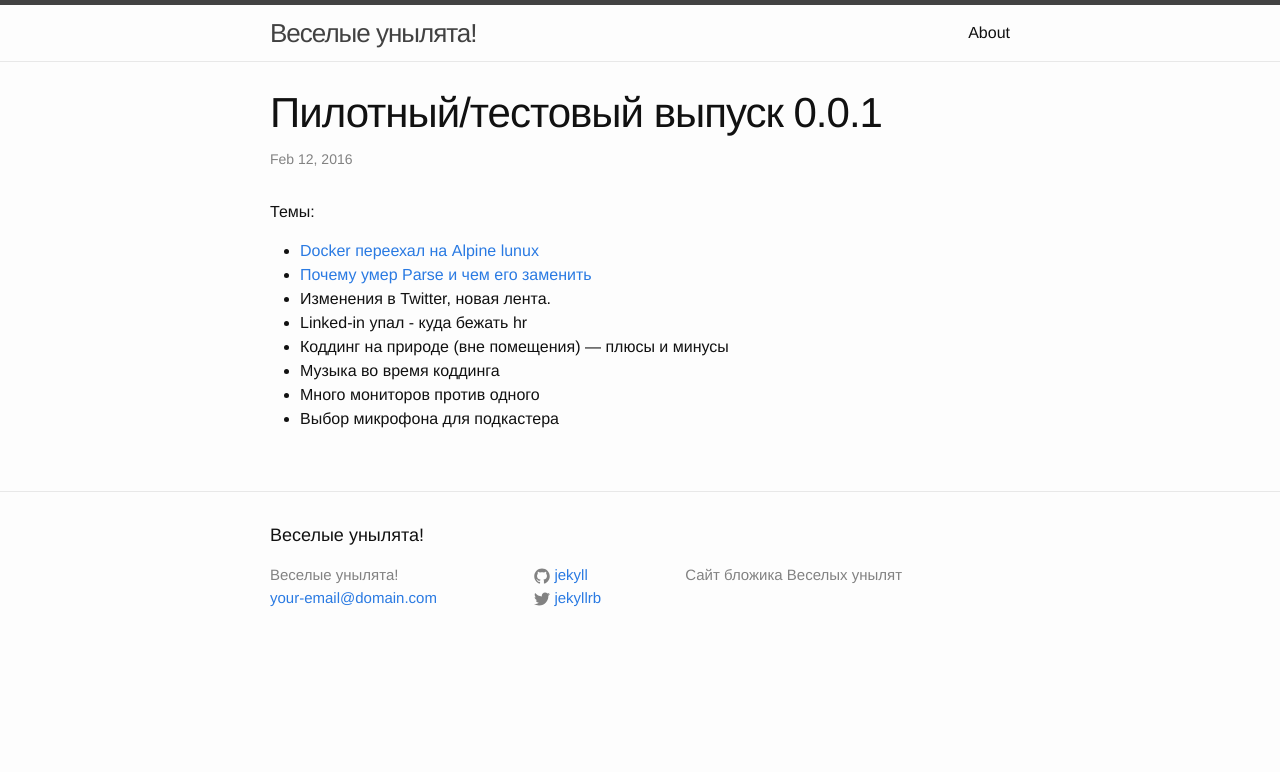
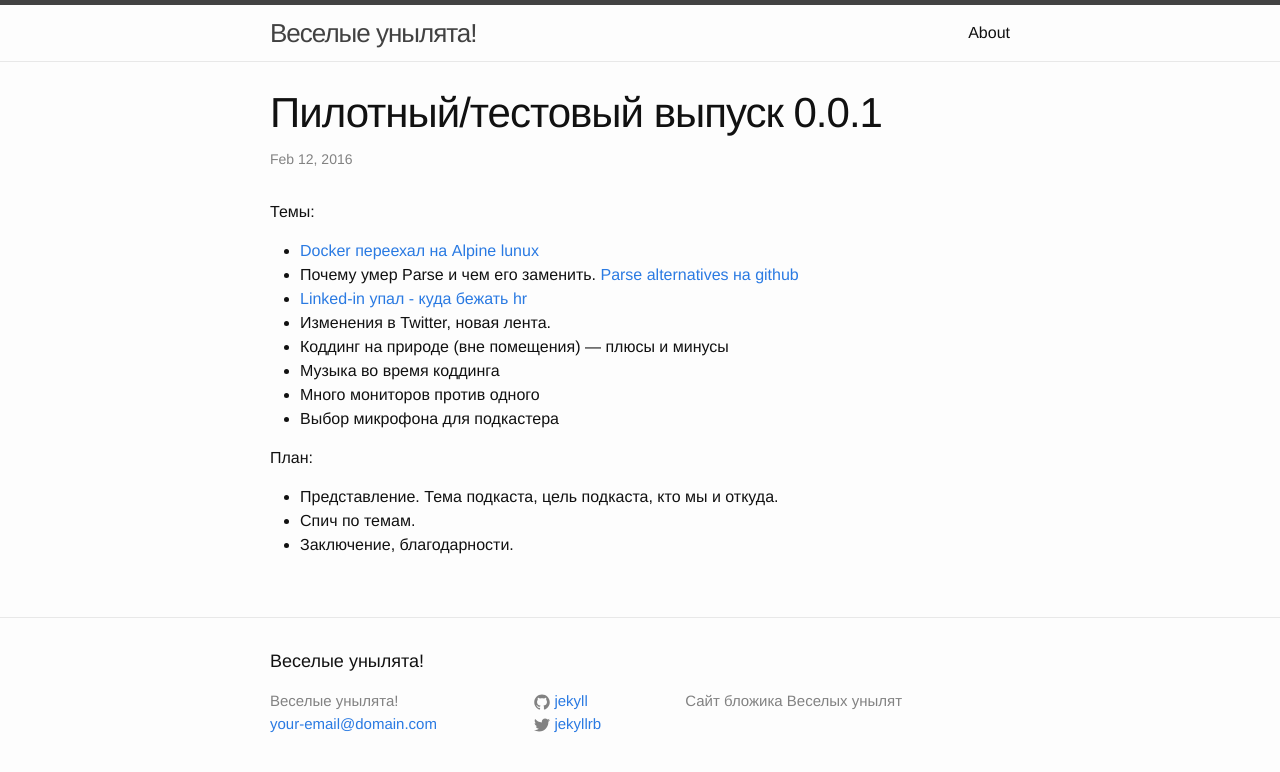
Before and after one commit to unylyata/unylyata.github.io, a Jekyll site: the page built from _posts/2016-02-12-podcast-0.0.1.markdown, in a window 1280 px wide. Shown: the top 772 px of the page. Built offline with Jekyll 4.4.1, drawn with Linux system fonts in a browser that asks for light colours.

Commit message:
Update 2016-02-12-podcast-0.0.1.markdown

```diff
--- a/_posts/2016-02-12-podcast-0.0.1.markdown
+++ b/_posts/2016-02-12-podcast-0.0.1.markdown
@@ -8,10 +8,18 @@ categories: podcast
 Темы:
 
 - [Docker переехал на Alpine lunux](https://www.brianchristner.io/docker-is-moving-to-alpine-linux)
-- [Почему умер Parse и чем его заменить](https://github.com/relatedcode/ParseAlternatives)
+- Почему умер Parse и чем его заменить.
+  [Parse alternatives на github](https://github.com/relatedcode/ParseAlternatives)
+- [Linked-in упал - куда бежать hr](http://utmagazine.ru/posts/17396-socset-linkedin-obvalilas-na-43-mozhno-li-pristupat-k-pokupkam)
 - Изменения в Twitter, новая лента.
-- Linked-in упал - куда бежать hr
 - Коддинг на природе (вне помещения) — плюсы и минусы
 - Музыка во время коддинга
 - Много мониторов против одного
 - Выбор микрофона для подкастера
+
+
+ План:
+
+ - Представление. Тема подкаста, цель подкаста, кто мы и откуда.
+ - Спич по темам.
+ - Заключение, благодарности.
```
